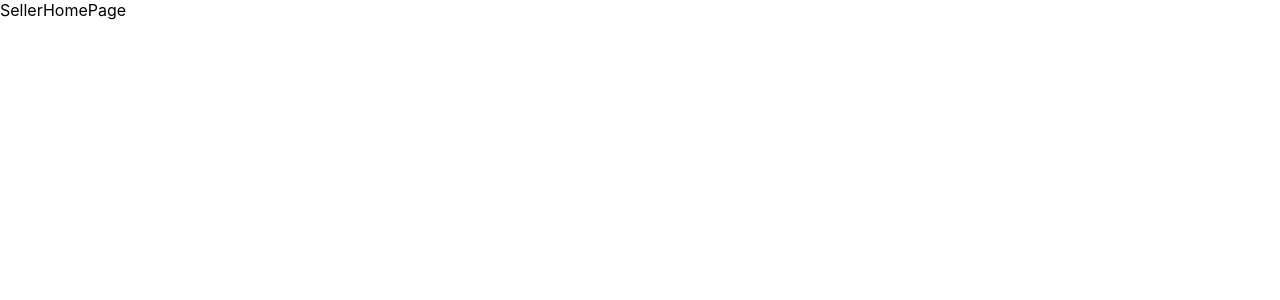
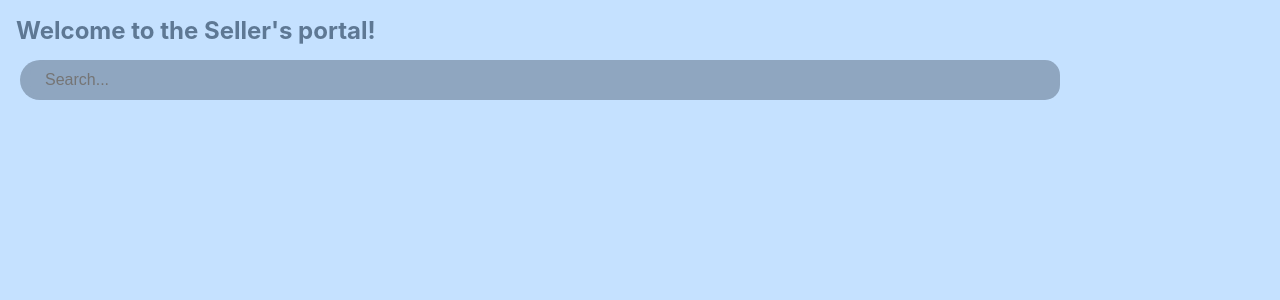
Before and after one commit to tylernsocial/digitalmarketplace, a React (Create React App) app in the folder client/: page /seller-home-page in a window 1280 px wide. Shown: the top 300 px of the page. Built offline with nearby package versions, Linux system fonts and the light colour scheme.

Commit message:
few seller-home-page changes

```diff
--- /dev/null
+++ b/client/src/pages/SellerHomePage.css
@@ -0,0 +1,44 @@
+.sellerpage-container {
+    display: flex;
+    flex-direction: column;
+    align-items: center;
+    justify-content: center;
+    height: 100vh;
+    background-color: #c5e1ff;
+    text-align: center;
+  }
+
+  .sellerpage-title {
+    font-size: 1.5rem;  /* Adjust as needed */
+    color: #5e7894;
+    position: absolute; /* Use absolute positioning */
+    top: 0; /* Align to the top */
+    left: 0; /* Align to the left */
+    margin: 0; /* Remove margins to avoid unintended space */
+    padding: 1rem; /* Optional, if you want some padding around the title */
+}
+
+.sellerpage-search {
+    width: 1000px;
+    height: 40px;
+    position: absolute;
+    left: 20px;
+    top: 60px;
+    background-color: #8fa6c0;
+    border-radius: 20px;  /* Make the container rounded */
+    display: flex;
+    align-items: center;
+    padding: 0 10px;  /* Add some padding */
+    border:#355e8a;
+}
+
+.sellerpage-search input {
+    width: 100%;
+    height: 30px;
+    border: none;
+    border-radius: 15px;  /* Make the input field rounded */
+    padding: 5px 15px;  /* Add padding for the input field */
+    font-size: 1rem;
+    outline: none;  /* Remove outline on focus */
+    background-color: #8fa6c0;
+}
--- a/client/src/pages/SellerHomePage.js
+++ b/client/src/pages/SellerHomePage.js
@@ -1,8 +1,38 @@
 import React, { useState } from "react";
+import './SellerHomePage.css';
+
+export const SellerHomePage = () => {
+        // State to manage search query
+        const [searchQuery, setSearchQuery] = useState("");
+
+        // Handle the change in input field
+        const handleSearchChange = (e) => {
+          setSearchQuery(e.target.value);
+        };
+
+        // Handle form submission or search button click
+        const handleSearch = (e) => {
+          e.preventDefault();
+          // Logic for search (for now, just log the query)
+          console.log("Searching for:", searchQuery);
+        };
+  return (
+    <div className="sellerpage-container">
+      <h1 className="sellerpage-title">Welcome to the Seller's portal!</h1>
+             {/* Search section */}
+      <div className="sellerpage-search">
+        <form onSubmit={handleSearch} style={{ width: "100%" }}>
+          <input
+            type="text"
+            value={searchQuery}
+            onChange={handleSearchChange}
+            placeholder="Search..."
+          />
+        </form>
+      </div>
 
 
-export const SellerHomePage = () => {
-  return (
-    <div>SellerHomePage</div>
+
+    </div>
   )
 }
```
